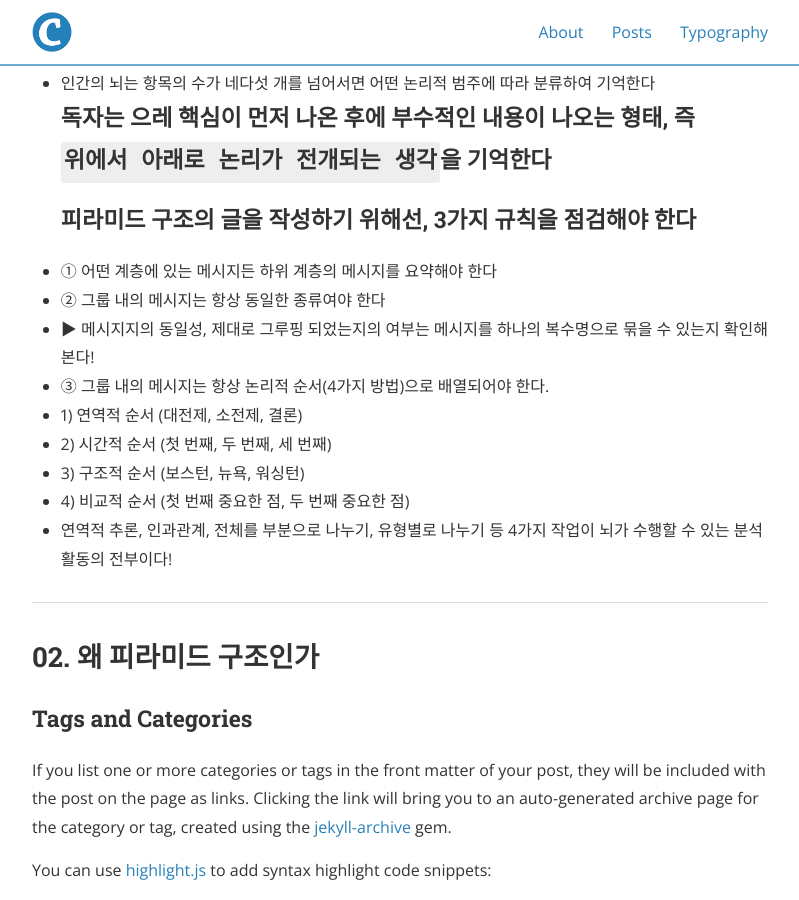
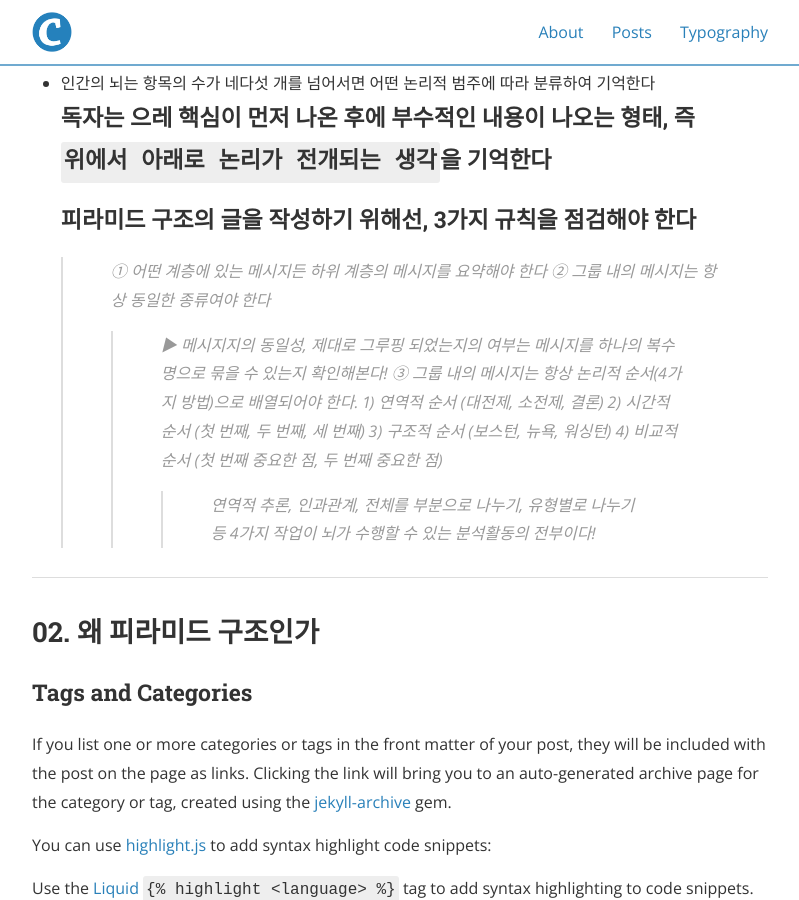
Before and after one commit to Taeho-Kim-0322/Taeho-Kim-0322.github.io, a Jekyll site: the page built from _posts/2020-11-30-논리의기술_1부.md, in a window 1280 px wide and 900 px high, scrolled down 790 px. Shown: the whole window, without its empty margins (240-1039 px from the left). Built offline with Jekyll 4.4.1, drawn with Linux system fonts in a browser that asks for light colours; nearby versions of some CDN libraries.

```diff
--- a/_posts/2020-11-30-논리의기술_1부.md
+++ b/_posts/2020-11-30-논리의기술_1부.md
@@ -14,17 +14,17 @@ cover:  "/assets/instacode.png"
 ### 마법의 숫자 7
  - 조지 밀러의 마법의 숫자 7 논문에 따르면, 인간의 뇌가 짧은 시간동안 한 번에 기억할 수 있는 항목은 7개 이하 +- 2개
  - 인간의 뇌는 항목의 수가 네다섯 개를 넘어서면 어떤 논리적 범주에 따라 분류하여 기억한다
-### 독자는 으레 핵심이 먼저 나온 후에 부수적인 내용이 나오는 형태,  즉 `위에서 아래로 논리가 전개되는 생각`을 기억한다
+### 독자는 으레 핵심이 먼저 나온 후에 부수적인 내용이 나오는 형태, 즉 `위에서 아래로 논리가 전개되는 생각`을 기억한다
 ### 피라미드 구조의 글을 작성하기 위해선, 3가지 규칙을 점검해야 한다
- - ① 어떤 계층에 있는 메시지든 하위 계층의 메시지를 요약해야 한다
- - ② 그룹 내의 메시지는 항상 동일한 종류여야 한다
-  - ▶ 메시지지의 동일성, 제대로 그루핑 되었는지의 여부는 메시지를 하나의 복수명으로 묶을 수 있는지 확인해본다!
- - ③ 그룹 내의 메시지는 항상 논리적 순서(4가지 방법)으로 배열되어야 한다.
-  - 1) 연역적 순서 (대전제, 소전제, 결론)
-  - 2) 시간적 순서 (첫 번째, 두 번째, 세 번째)
-  - 3) 구조적 순서 (보스턴, 뉴욕, 워싱턴)
-  - 4) 비교적 순서 (첫 번째 중요한 점, 두 번째 중요한 점)
-  - 연역적 추론, 인과관계, 전체를 부분으로 나누기, 유형별로 나누기 등 4가지 작업이 뇌가 수행할 수 있는 분석활동의 전부이다!
+ > ① 어떤 계층에 있는 메시지든 하위 계층의 메시지를 요약해야 한다
+ > ② 그룹 내의 메시지는 항상 동일한 종류여야 한다
+  >> ▶ 메시지지의 동일성, 제대로 그루핑 되었는지의 여부는 메시지를 하나의 복수명으로 묶을 수 있는지 확인해본다!
+ > ③ 그룹 내의 메시지는 항상 논리적 순서(4가지 방법)으로 배열되어야 한다.
+  >> 1) 연역적 순서 (대전제, 소전제, 결론)
+  >> 2) 시간적 순서 (첫 번째, 두 번째, 세 번째)
+  >> 3) 구조적 순서 (보스턴, 뉴욕, 워싱턴)
+  >> 4) 비교적 순서 (첫 번째 중요한 점, 두 번째 중요한 점)
+  >>> 연역적 추론, 인과관계, 전체를 부분으로 나누기, 유형별로 나누기 등 4가지 작업이 뇌가 수행할 수 있는 분석활동의 전부이다!
 
 
 ---
```
